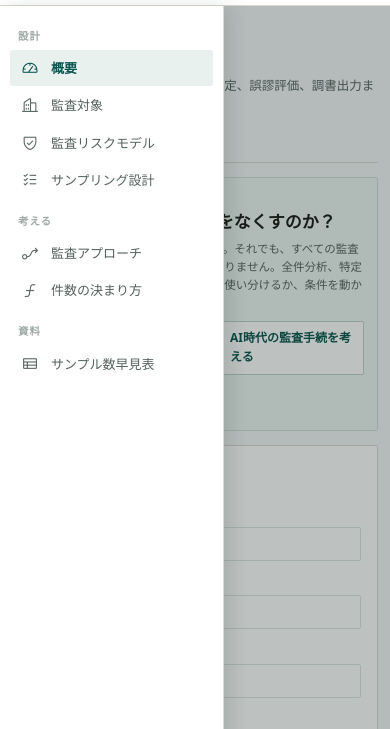
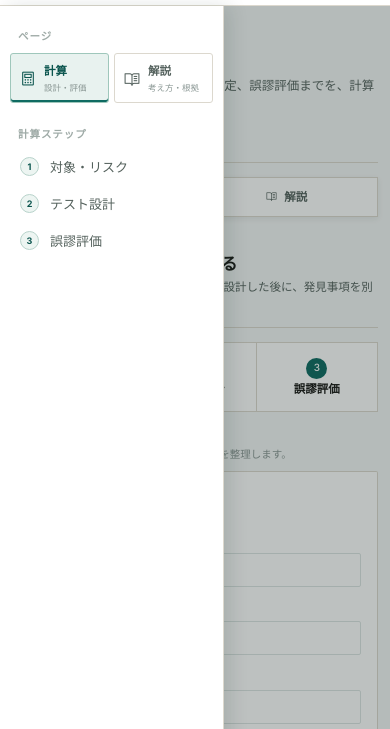
Before and after one commit to norimaki-audit/audit-sampling-tool, a plain HTML site: page index.html in a window 390 px wide. Both pictures are taken after a click on the button 24 px from the left and 26 px from the top of the page. Shown: the part 47-776 px from the top of the page. Drawn offline with nearby package versions, Linux system fonts and the light colour scheme; a web font is replaced by a local one.

Commit message:
Split calculation and learning workspaces

```diff
--- a/index.html
+++ b/index.html
@@ -3840,5 +3840,6 @@ _________________________________________________
 <script src="./compatibility-fixes.js"></script>
 <script src="./calculation-integration.js"></script>
 <script src="./compact-ui.js"></script>
+<script src="./workspace-pages.js"></script>
 </body>
 </html>
--- /dev/null
+++ b/workspace-pages.css
@@ -0,0 +1,362 @@
+.workspace-page[hidden] {
+  display: none !important;
+}
+
+.workspace-page {
+  min-width: 0;
+}
+
+.workspace-page-heading {
+  display: grid;
+  grid-template-columns: auto minmax(0, 1fr);
+  align-items: start;
+  gap: 12px;
+  margin: 0 0 14px;
+  padding: 2px 0 13px;
+  border-bottom: 1px solid var(--line);
+}
+
+.workspace-page-heading > i {
+  display: grid;
+  width: 34px;
+  height: 34px;
+  place-items: center;
+  color: #fff;
+  background: var(--primary);
+  border-radius: 4px;
+  font-size: 18px;
+}
+
+.workspace-page-heading h2 {
+  margin: 2px 0 3px;
+  color: var(--ink);
+  font-size: 19px;
+  line-height: 1.3;
+}
+
+.workspace-page-heading p {
+  margin: 0;
+  color: var(--muted);
+  font-size: 11.5px;
+  line-height: 1.55;
+}
+
+.workspace-mobile-switcher {
+  display: none;
+}
+
+.workspace-side-tabs {
+  display: grid;
+  grid-template-columns: 1fr 1fr;
+  gap: 5px;
+  margin: 3px 0 8px;
+}
+
+.side-nav .workspace-side-tabs > a {
+  display: grid;
+  grid-template-columns: auto minmax(0, 1fr);
+  align-items: center;
+  gap: 6px;
+  min-height: 50px;
+  padding: 7px;
+  color: var(--muted);
+  background: #fff;
+  border: 1px solid var(--line);
+  border-radius: 3px;
+}
+
+.side-nav .workspace-side-tabs > a:hover {
+  color: var(--primary-dark);
+  background: #f7faf9;
+  border-color: #b8d3cb;
+}
+
+.side-nav .workspace-side-tabs > a.active {
+  color: var(--primary-dark);
+  background: #e8f2ef;
+  border-color: #9fc7bb;
+  box-shadow: inset 0 -2px 0 var(--primary);
+}
+
+.workspace-side-tabs > a > i {
+  font-size: 17px;
+}
+
+.workspace-side-tabs > a > span {
+  display: grid;
+  gap: 1px;
+  min-width: 0;
+}
+
+.workspace-side-tabs strong {
+  font-size: 11.5px;
+}
+
+.workspace-side-tabs small {
+  color: var(--light-muted);
+  font-size: 8.5px;
+  font-weight: 500;
+}
+
+.side-page-links {
+  display: block;
+}
+
+.side[data-workspace-page="calculate"] [data-page-nav="learn"],
+.side[data-workspace-page="learn"] [data-page-nav="calculate"] {
+  display: none;
+}
+
+.side-step {
+  display: inline-grid;
+  flex: 0 0 auto;
+  width: 19px;
+  height: 19px;
+  place-items: center;
+  color: var(--primary-dark);
+  background: #edf5f2;
+  border: 1px solid #b8d3cb;
+  border-radius: 50%;
+  font-family: var(--font-num);
+  font-size: 9px;
+  font-weight: 700;
+}
+
+.calculation-workflow {
+  display: grid;
+  grid-template-columns: repeat(3, minmax(0, 1fr));
+  margin-bottom: 14px;
+  background: #fff;
+  border: 1px solid var(--line);
+}
+
+.calculation-workflow a {
+  display: grid;
+  grid-template-columns: auto minmax(0, 1fr);
+  align-items: center;
+  gap: 1px 9px;
+  min-width: 0;
+  min-height: 52px;
+  padding: 8px 12px;
+  color: var(--muted);
+  text-decoration: none;
+}
+
+.calculation-workflow a + a {
+  border-left: 1px solid var(--line);
+}
+
+.calculation-workflow a:hover {
+  background: #f7faf9;
+}
+
+.calculation-workflow a > span {
+  display: inline-grid;
+  grid-row: span 2;
+  width: 24px;
+  height: 24px;
+  place-items: center;
+  color: #fff;
+  background: var(--primary);
+  border-radius: 50%;
+  font-family: var(--font-num);
+  font-size: 10px;
+}
+
+.calculation-workflow strong {
+  color: var(--ink);
+  font-size: 11.5px;
+  line-height: 1.25;
+}
+
+.calculation-workflow small {
+  color: var(--light-muted);
+  font-size: 9.5px;
+}
+
+.calculation-step-heading {
+  display: flex;
+  align-items: center;
+  gap: 10px;
+  margin: 3px 0 8px;
+}
+
+.calculation-step-heading > span,
+.section-step-number {
+  flex: 0 0 auto;
+  color: var(--primary-dark);
+  font-family: var(--font-num);
+  font-size: 9px;
+  font-weight: 800;
+}
+
+.calculation-step-heading > div {
+  display: flex;
+  align-items: baseline;
+  gap: 8px;
+  min-width: 0;
+}
+
+.calculation-step-heading strong {
+  color: var(--ink);
+  font-size: 12.5px;
+}
+
+.calculation-step-heading small {
+  color: var(--light-muted);
+  font-size: 10.5px;
+}
+
+.compact-sampling-design > .card-header {
+  display: grid;
+  grid-template-columns: auto 1fr;
+}
+
+.compact-sampling-design > .card-header > h2 {
+  min-width: 0;
+}
+
+.test-type-tabs {
+  max-width: 560px;
+  margin-right: auto;
+  margin-left: auto;
+}
+
+.test-type-tabs .tab-button {
+  min-height: 38px;
+  font-size: 12px;
+  font-weight: 700;
+}
+
+.error-evaluation-step {
+  scroll-margin-top: 18px;
+}
+
+.error-step-header {
+  display: grid;
+  grid-template-columns: auto auto minmax(0, 1fr);
+  align-items: center;
+  gap: 10px;
+}
+
+.error-step-header > i {
+  color: var(--primary);
+  font-size: 19px;
+}
+
+.error-evaluation-content {
+  display: block;
+}
+
+.error-evaluation-step .error-evaluation-content > .alert:first-child {
+  margin-top: 0;
+}
+
+#learn-page .question-panel {
+  margin-top: 0;
+}
+
+#learn-page .logic-guide,
+#learn-page #approach-lab {
+  margin-top: 14px;
+}
+
+@media (max-width: 980px) {
+  .workspace-mobile-switcher {
+    position: sticky;
+    top: 54px;
+    z-index: 20;
+    display: grid;
+    grid-template-columns: 1fr 1fr;
+    margin: 0 0 14px;
+    background: #fff;
+    border: 1px solid var(--line);
+    box-shadow: 0 2px 6px rgba(27, 46, 41, 0.08);
+  }
+
+  .workspace-page {
+    scroll-margin-top: 100px;
+  }
+
+  .workspace-mobile-switcher button {
+    display: inline-flex;
+    align-items: center;
+    justify-content: center;
+    gap: 7px;
+    min-height: 38px;
+    color: var(--muted);
+    background: transparent;
+    border: 0;
+    font: inherit;
+    font-size: 11.5px;
+    font-weight: 700;
+    cursor: pointer;
+  }
+
+  .workspace-mobile-switcher button + button {
+    border-left: 1px solid var(--line);
+  }
+
+  .workspace-mobile-switcher button.active {
+    color: #fff;
+    background: var(--primary);
+  }
+}
+
+@media (max-width: 620px) {
+  .workspace-page-heading {
+    gap: 9px;
+  }
+
+  .workspace-page-heading > i {
+    width: 30px;
+    height: 30px;
+    font-size: 16px;
+  }
+
+  .workspace-page-heading h2 {
+    font-size: 17px;
+  }
+
+  .calculation-workflow a {
+    display: flex;
+    flex-direction: column;
+    justify-content: center;
+    gap: 3px;
+    min-height: 68px;
+    padding: 7px 4px;
+    text-align: center;
+  }
+
+  .calculation-workflow a > span {
+    width: 21px;
+    height: 21px;
+  }
+
+  .calculation-workflow small {
+    display: none;
+  }
+
+  .calculation-step-heading > div {
+    display: grid;
+    gap: 1px;
+  }
+
+  .error-step-header {
+    grid-template-columns: auto auto minmax(0, 1fr);
+  }
+}
+
+@media print {
+  .workspace-mobile-switcher,
+  .workspace-page-heading,
+  .calculation-workflow,
+  .calculation-step-heading,
+  .section-step-number {
+    display: none !important;
+  }
+
+  .workspace-page[hidden] {
+    display: block !important;
+  }
+}
--- /dev/null
+++ b/workspace-pages.js
@@ -0,0 +1,284 @@
+(function() {
+  'use strict';
+
+  function addStylesheet() {
+    if (document.getElementById('workspacePagesStyles')) return;
+
+    const stylesheet = document.createElement('link');
+    stylesheet.id = 'workspacePagesStyles';
+    stylesheet.rel = 'stylesheet';
+    stylesheet.href = './workspace-pages.css';
+    document.head.appendChild(stylesheet);
+  }
+
+  function makePage(id, title, description, icon) {
+    const page = document.createElement('section');
+    page.id = id + '-page';
+    page.className = 'workspace-page';
+    page.dataset.workspacePage = id;
+    page.setAttribute('aria-labelledby', id + 'PageTitle');
+    page.innerHTML = `
+      <header class="workspace-page-heading">
+        <i class="ph ${icon}" aria-hidden="true"></i>
+        <div>
+          <span class="question-kicker">${id === 'calculate' ? 'CALCULATION WORKSPACE' : 'LEARNING WORKSPACE'}</span>
+          <h2 id="${id}PageTitle">${title}</h2>
+          <p>${description}</p>
+        </div>
+      </header>
+    `;
+    return page;
+  }
+
+  function createMobileSwitcher(overview) {
+    const switcher = document.createElement('div');
+    switcher.className = 'workspace-mobile-switcher';
+    switcher.setAttribute('role', 'tablist');
+    switcher.setAttribute('aria-label', 'ページ切替');
+    switcher.innerHTML = `
+      <button type="button" role="tab" data-workspace-page="calculate" aria-controls="calculate-page"><i class="ph ph-calculator" aria-hidden="true"></i>計算</button>
+      <button type="button" role="tab" data-workspace-page="learn" aria-controls="learn-page"><i class="ph ph-book-open-text" aria-hidden="true"></i>解説</button>
+    `;
+    overview.insertAdjacentElement('afterend', switcher);
+    return switcher;
+  }
+
+  function addCalculationWorkflow(page) {
+    page.insertAdjacentHTML('beforeend', `
+      <nav class="calculation-workflow" aria-label="計算の進め方">
+        <a href="#audit-target"><span>1</span><strong>対象・リスク</strong><small>前提を設定</small></a>
+        <a href="#sampling-design"><span>2</span><strong>テスト設計</strong><small>統制／実証</small></a>
+        <a href="#error-evaluation-step"><span>3</span><strong>誤謬評価</strong><small>発見事項を評価</small></a>
+      </nav>
+      <div class="calculation-step-heading" id="calculation-step-1">
+        <span>STEP 1</span>
+        <div><strong>監査対象とリスクを設定</strong><small>何を、どのリスク水準で検証するかを整理します。</small></div>
+      </div>
+    `);
+  }
+
+  function separateErrorEvaluation() {
+    const sampling = document.getElementById('sampling-design');
+    const errorContent = document.getElementById('error-evaluation-tab');
+    const tabs = sampling?.querySelector(':scope > .card-body > .tabs');
+    if (!sampling || !errorContent || !tabs) return null;
+
+    const tabButtons = Array.from(tabs.querySelectorAll('.tab-button'));
+    tabButtons.forEach(function(button) {
+      const action = button.getAttribute('onclick') || '';
+      if (action.includes('error-evaluation')) {
+        button.remove();
+      } else if (action.includes('substantive')) {
+        button.textContent = '実証テスト';
+      }
+    });
+    tabs.classList.add('test-type-tabs');
+    tabs.setAttribute('aria-label', 'テスト区分');
+
+    const samplingHeader = sampling.querySelector(':scope > .card-header');
+    if (samplingHeader && !samplingHeader.querySelector('.section-step-number')) {
+      samplingHeader.insertAdjacentHTML('afterbegin', '<span class="section-step-number">STEP 2</span>');
+    }
+
+    errorContent.classList.remove('tab-content', 'active');
+    errorContent.classList.add('error-evaluation-content');
+
+    const step = document.createElement('section');
+    step.id = 'error-evaluation-step';
+    step.className = 'card fade-in error-evaluation-step';
+    step.innerHTML = `
+      <div class="card-header error-step-header">
+        <span class="section-step-number">STEP 3</span>
+        <i class="ph ph-scales" aria-hidden="true"></i>
+        <span class="compact-heading-copy">
+          <strong>誤謬評価</strong>
+          <small>テストで発見した逸脱・誤謬を評価し、次の対応を判断</small>
+        </span>
+      </div>
+      <div class="card-body"></div>
+    `;
+    step.querySelector('.card-body').appendChild(errorContent);
+    return step;
+  }
+
+  function rebuildSideNavigation() {
+    const nav = document.querySelector('.side-nav');
+    if (!nav) return;
+
+    nav.innerHTML = `
+      <div class="side-label">ページ</div>
+      <div class="workspace-side-tabs" role="tablist" aria-label="ページ切替">
+        <a href="#calculate" role="tab" data-workspace-page="calculate" aria-controls="calculate-page"><i class="ph ph-calculator" aria-hidden="true"></i><span><strong>計算</strong><small>設計・評価</small></span></a>
+        <a href="#learn" role="tab" data-workspace-page="learn" aria-controls="learn-page"><i class="ph ph-book-open-text" aria-hidden="true"></i><span><strong>解説</strong><small>考え方・根拠</small></span></a>
+      </div>
+
+      <div class="side-page-links" data-page-nav="calculate">
+        <div class="side-label">計算ステップ</div>
+        <a href="#audit-target"><span class="side-step">1</span><span>対象・リスク</span></a>
+        <a href="#sampling-design"><span class="side-step">2</span><span>テスト設計</span></a>
+        <a href="#error-evaluation-step"><span class="side-step">3</span><span>誤謬評価</span></a>
+      </div>
+
+      <div class="side-page-links" data-page-nav="learn">
+        <div class="side-label">解説テーマ</div>
+        <a href="#approach-lab"><i class="ph ph-flow-arrow" aria-hidden="true"></i><span>監査アプローチ</span></a>
+        <a href="#logic-guide"><i class="ph ph-function" aria-hidden="true"></i><span>件数の決まり方</span></a>
+        <a href="#quick-reference"><i class="ph ph-table" aria-hidden="true"></i><span>サンプル数早見表</span></a>
+      </div>
+    `;
+  }
+
+  function getPageForTarget(targetId, calculatePage, learnPage) {
+    if (targetId === 'calculate') return 'calculate';
+    if (targetId === 'learn') return 'learn';
+
+    const target = document.getElementById(targetId);
+    if (target && learnPage.contains(target)) return 'learn';
+    if (target && calculatePage.contains(target)) return 'calculate';
+    return 'calculate';
+  }
+
+  function initializePages() {
+    const container = document.querySelector('.main > .container');
+    const overview = document.getElementById('overview');
+    const footer = container?.querySelector(':scope > .footer');
+    if (!container || !overview || !footer || document.getElementById('calculate-page')) return;
+
+    const overviewSummary = overview.querySelector('.version');
+    if (overviewSummary) {
+      overviewSummary.textContent = '監査リスクの評価からサンプル数の算定、誤謬評価までを、計算と解説に分けて確認';
+    }
+
+    const calculatePage = makePage(
+      'calculate',
+      'サンプリングを設計する',
+      '対象とリスクを設定し、テストを設計した後に、発見事項を別ステップで評価します。',
+      'ph-calculator'
+    );
+    const learnPage = makePage(
+      'learn',
+      'サンプリングを理解する',
+      '監査アプローチの選び方と、なぜそのサンプル件数になるのかを順序立てて確認します。',
+      'ph-book-open-text'
+    );
+    const mobileSwitcher = createMobileSwitcher(overview);
+    mobileSwitcher.insertAdjacentElement('afterend', calculatePage);
+    calculatePage.insertAdjacentElement('afterend', learnPage);
+
+    addCalculationWorkflow(calculatePage);
+    const errorStep = separateErrorEvaluation();
+
+    [
+      document.getElementById('audit-target'),
+      document.getElementById('risk-model'),
+      document.getElementById('sampling-design'),
+      errorStep
+    ].forEach(function(section) {
+      if (section) calculatePage.appendChild(section);
+    });
+
+    [
+      document.querySelector('.question-panel'),
+      document.getElementById('approach-lab'),
+      document.getElementById('logic-guide'),
+      document.getElementById('quick-reference')
+    ].forEach(function(section) {
+      if (section) learnPage.appendChild(section);
+    });
+
+    rebuildSideNavigation();
+
+    const side = document.getElementById('appSide');
+    let currentPage = '';
+
+    function updateSelectedSection(targetId) {
+      document.querySelectorAll('.side-page-links a[href^="#"]').forEach(function(link) {
+        link.classList.toggle('active', link.getAttribute('href') === '#' + targetId);
+      });
+    }
+
+    function showPage(pageName, options) {
+      const settings = options || {};
+      const page = pageName === 'learn' ? 'learn' : 'calculate';
+      currentPage = page;
+
+      calculatePage.hidden = page !== 'calculate';
+      learnPage.hidden = page !== 'learn';
+      calculatePage.setAttribute('aria-hidden', page === 'calculate' ? 'false' : 'true');
+      learnPage.setAttribute('aria-hidden', page === 'learn' ? 'false' : 'true');
+      if (side) side.dataset.workspacePage = page;
+
+      document.querySelectorAll('a[data-workspace-page], button[data-workspace-page]').forEach(function(control) {
+        const selected = control.dataset.workspacePage === page;
+        control.classList.toggle('active', selected);
+        control.setAttribute('aria-selected', selected ? 'true' : 'false');
+      });
+
+      if (settings.updateHash) {
+        window.history.pushState(null, '', '#' + page);
+      }
+
+      if (settings.scrollTop) {
+        document.getElementById(page + '-page')?.scrollIntoView({ block: 'start', behavior: settings.smooth ? 'smooth' : 'auto' });
+      }
+
+      if (window.closeAppNav) window.closeAppNav();
+    }
+
+    window.showWorkspacePage = showPage;
+
+    document.querySelectorAll('a[href^="#"]:not([data-workspace-page])').forEach(function(anchor) {
+      anchor.addEventListener('click', function(event) {
+        const targetId = anchor.getAttribute('href').slice(1);
+        const target = document.getElementById(targetId);
+        if (!target) return;
+
+        event.preventDefault();
+        const page = getPageForTarget(targetId, calculatePage, learnPage);
+        showPage(page);
+        updateSelectedSection(targetId);
+        window.history.pushState(null, '', '#' + targetId);
+        window.requestAnimationFrame(function() {
+          target.scrollIntoView({ block: 'start', behavior: 'smooth' });
+        });
+      });
+    });
+
+    document.addEventListener('click', function(event) {
+      const pageControl = event.target.closest('a[data-workspace-page], button[data-workspace-page]');
+      if (pageControl) {
+        event.preventDefault();
+        showPage(pageControl.dataset.workspacePage, { updateHash: true, scrollTop: true, smooth: true });
+        return;
+      }
+
+      const anchor = event.target.closest('a[href^="#"]');
+      if (!anchor) return;
+      const targetId = anchor.getAttribute('href').slice(1);
+      const page = getPageForTarget(targetId, calculatePage, learnPage);
+      if (page !== currentPage) showPage(page);
+      updateSelectedSection(targetId);
+      if (window.closeAppNav) window.closeAppNav();
+    });
+
+    function showPageFromLocation() {
+      const targetId = window.location.hash.slice(1) || 'calculate';
+      const page = getPageForTarget(targetId, calculatePage, learnPage);
+      showPage(page);
+      updateSelectedSection(targetId);
+
+      if (targetId !== 'calculate' && targetId !== 'learn') {
+        window.requestAnimationFrame(function() {
+          document.getElementById(targetId)?.scrollIntoView({ block: 'start' });
+        });
+      }
+    }
+
+    window.addEventListener('hashchange', showPageFromLocation);
+    window.addEventListener('popstate', showPageFromLocation);
+    showPageFromLocation();
+  }
+
+  addStylesheet();
+  initializePages();
+})();
```
Also changed, not shown: README.md.
